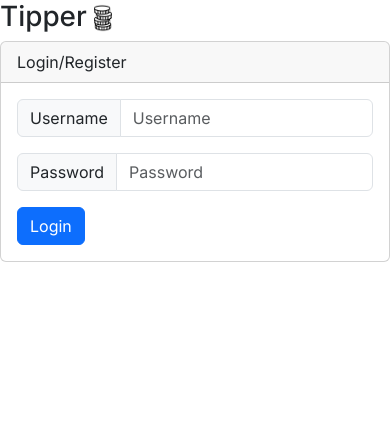
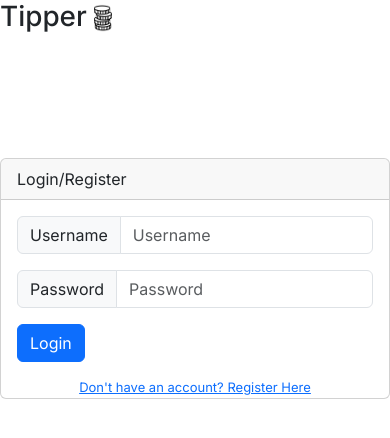
Before and after one commit to Tipper-final-project/front-end, a Next.js app: page / in a window 390 px wide. Shown: the top 438 px of the page. Built offline with nearby package versions, Linux system fonts and the light colour scheme.

Commit message:
some styling, added link to register page

```diff
--- a/src/app/Components/Login.js
+++ b/src/app/Components/Login.js
@@ -144,6 +144,9 @@ const Login = () => {
                 Login
               </button>
             </div>
+            <span className="register-link">
+              <a href="/registerpage">Don't have an account? Register Here</a>
+            </span>
           </div>
         </form>
       )}
--- a/src/app/registerpage/page.js
+++ b/src/app/registerpage/page.js
@@ -3,6 +3,8 @@
 import { useRouter } from 'next/navigation';
 import React, { useEffect, useState } from 'react';
 import postUser from '@/APIcalls/postuser';
+import Header from '../Components/Header';
+import "../../../src/output.css"
 
 
 
@@ -67,10 +69,11 @@ const RegisterPage = () => {
 
   return (
     <>
+    <Header />
       <a href="/" className="btn btn-primary">
         Home
       </a>
-      <h1 style={{ textAlign: 'center' }}>Registration Page</h1>
+      <h1 className="register-title" style={{ textAlign: 'center' }}>Registration Page</h1>
       <form
         className="row g-3"
         onSubmit={handleSubmit}
--- a/src/input.scss
+++ b/src/input.scss
@@ -2,6 +2,11 @@
   .login-card {
     display: flex;
     justify-content: center;
+    margin-top: 30%;
+    .register-link {
+      font-size: small;
+      text-align: center;
+    }
   }
 
   .profilepage {
@@ -32,6 +37,7 @@
       text-align: left;
     }
   }
+
   .qr-page {
     text-align: center;
     .profile-pic {
@@ -46,6 +52,7 @@
       height: 75%;
     }
   }
+
   .checkout-profile {
     text-align: center;
     .checkout-profile-pic {
@@ -55,10 +62,17 @@
       margin-bottom: 10px;
     }
   }
+
   .tipper {
     display: inline-block;
   }
+
   body {
     background-color: white;
   }
+
+  .register-title {
+    margin-top: 5%;
+  }
+
 }
--- a/src/output.css
+++ b/src/output.css
@@ -2,6 +2,11 @@
   .login-card {
     display: flex;
     justify-content: center;
+    margin-top: 30%;
+  }
+  .login-card .register-link {
+    font-size: small;
+    text-align: center;
   }
   .profilepage {
     display: inline-block;
@@ -60,6 +65,9 @@
   body {
     background-color: white;
   }
+  .register-title {
+    margin-top: 5%;
+  }
 }
 
 /*# sourceMappingURL=output.css.map */
```
Also changed, not shown: 1 other file (tests, documents, lock files or other folders).
